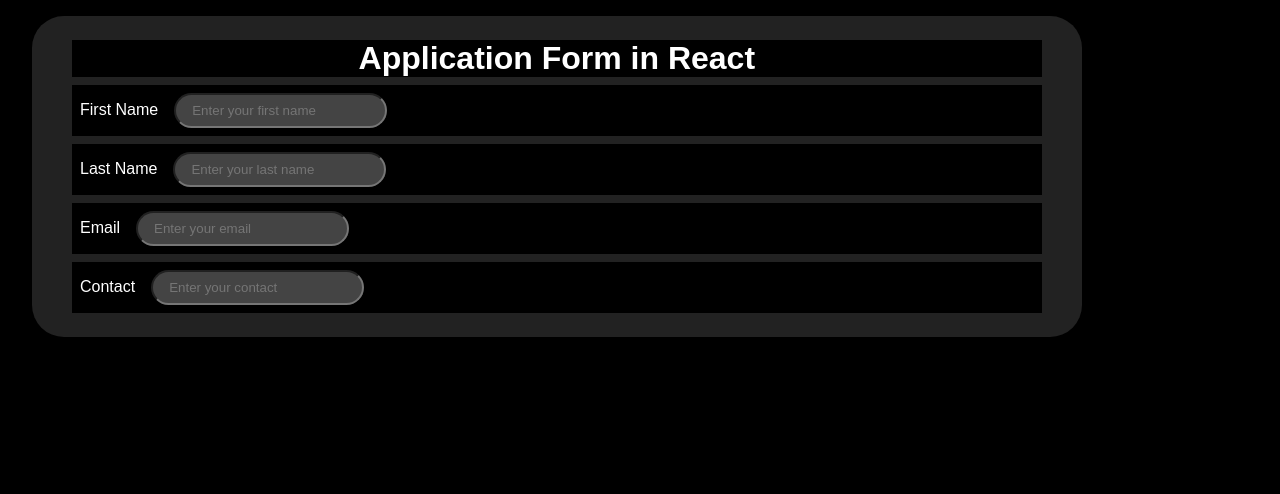
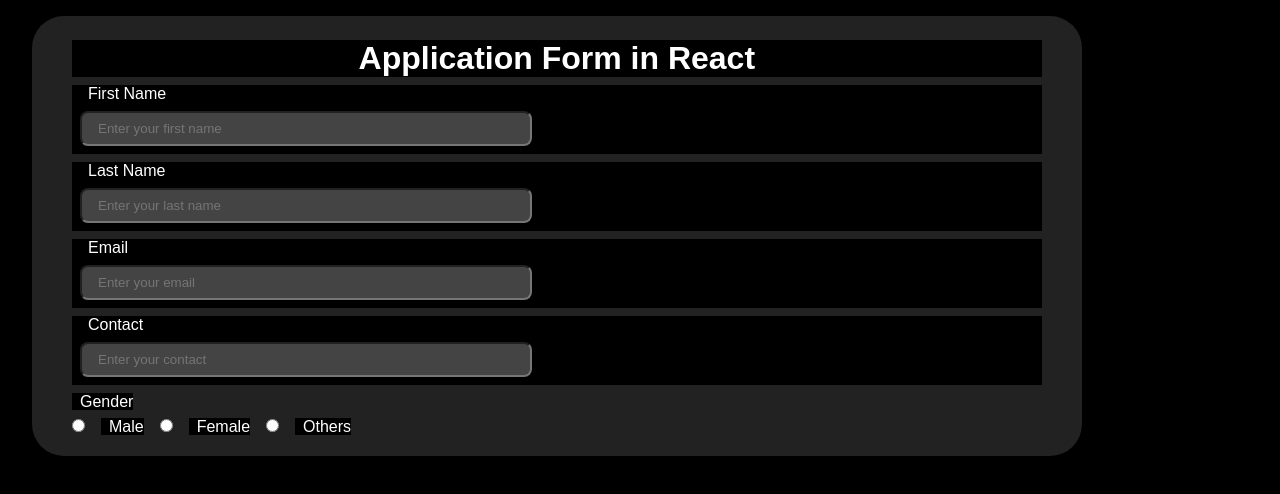
Before and after one commit to techieshruti/React_Project_Based_Learning, a React (Vite) app in the folder Project-01-submission-form/: page / in a window 1280 px wide. Shown: the top 494 px of the page. Built offline with nearby package versions, Linux system fonts and the light colour scheme.

Commit message:
added radio button

```diff
--- a/Project-01-submission-form/components/input_field.jsx
+++ b/Project-01-submission-form/components/input_field.jsx
@@ -3,7 +3,7 @@ import React from "react";
 const Input = ({label,place}) => {
     return(
         <div>
-            <label>{label}</label>
+            <label>{label}</label><br/>
             <input type="text" className="input" placeholder={"Enter your "+place}/>
         </div>
     )
--- a/Project-01-submission-form/src/App.jsx
+++ b/Project-01-submission-form/src/App.jsx
@@ -10,6 +10,13 @@ const App = () => {
       <Input label ="Last Name" place="last name" />
       <Input label ="Email" place="email"/>
       <Input label ="Contact" place="contact"/>
+      <label>Gender</label><br/>
+      <input type='radio'/>
+      <label>Male</label>
+      <input type='radio'/>
+      <label>Female</label>
+      <input type='radio'/>
+      <label>Others</label>
     </div>
   )
 }
--- a/Project-01-submission-form/src/index.css
+++ b/Project-01-submission-form/src/index.css
@@ -19,6 +19,11 @@
 
 .input{
   background-color: #444;
-  border-radius: 2rem;
+  border-radius: 0.5rem;
+  width: 26rem;
   padding: 0.5rem 1rem;
 }
+
+label{
+  padding-left: 0.5rem;
+}
```
